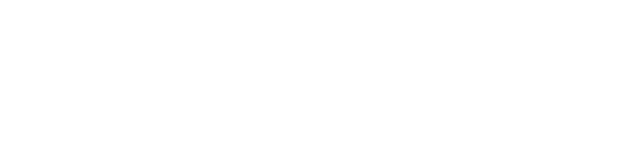
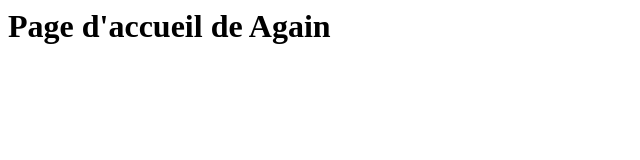
Before and after one commit to joeleboucher-leboss/Again, a plain HTML site: page index.htm in a window 1280 px wide. Shown: the whole page, without its empty margins (0-640 px from the left). Drawn offline with Linux system fonts and the light colour scheme.

Commit message:
Update index.htm

```diff
--- a/index.htm
+++ b/index.htm
@@ -1,4 +1,6 @@
 <html>
-<head> </head>
-<body></body>
+<head></head>
+<body>
+<h1>Page d'accueil de Again</h1>
+</body>
 </html>
```
